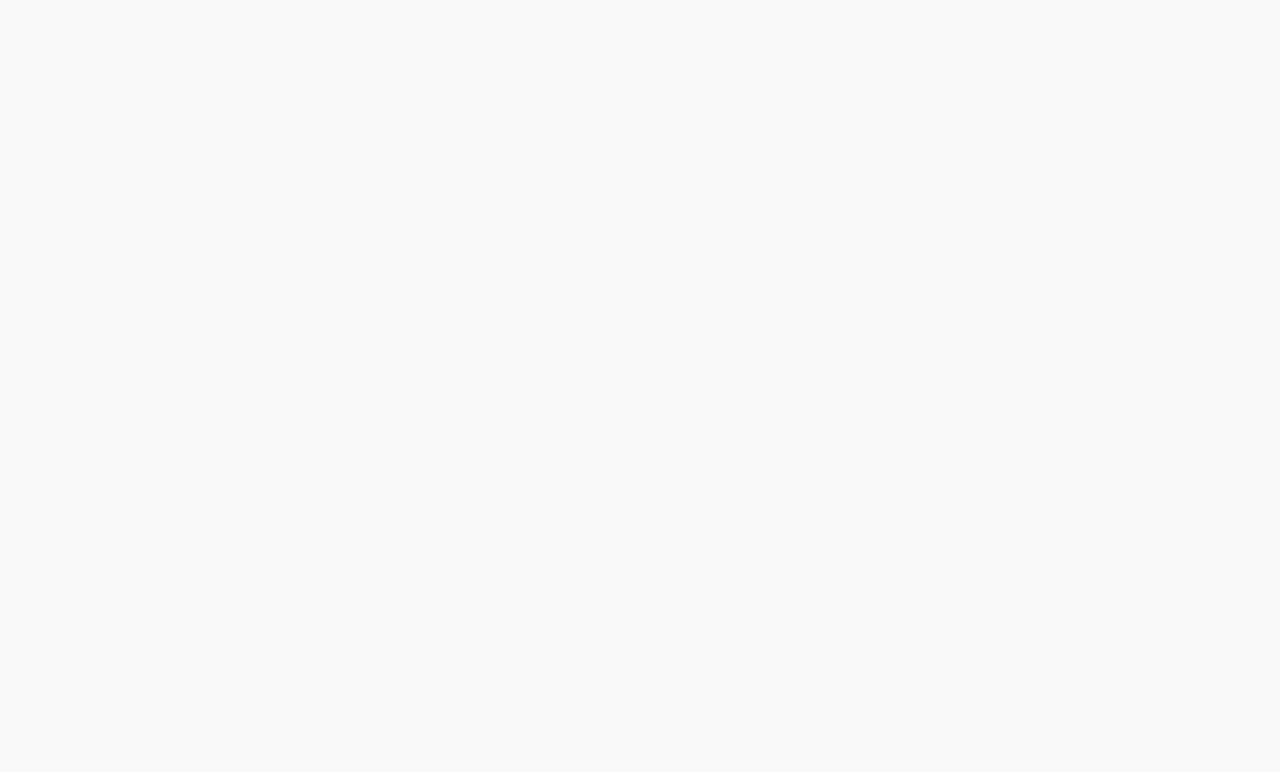
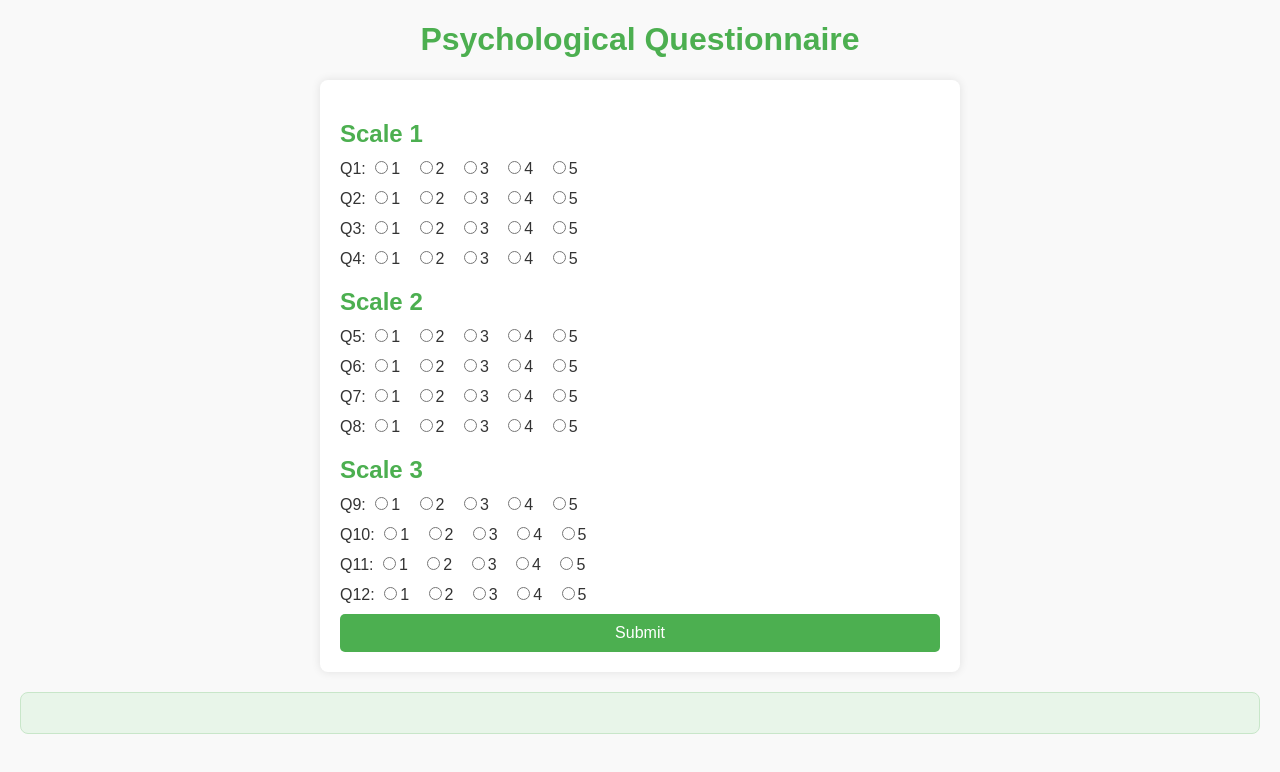
Before and after one commit to ChristianKempny/BB-Questionair, a plain HTML site: page index.html in a window 1280 px wide. Drawn offline with Linux system fonts and the light colour scheme.

Commit message:
Update index.html

```diff
--- a/index.html
+++ b/index.html
@@ -97,40 +97,111 @@
             scale3[0] = reverseScored[2];
 
             // Calculate totals
-            <input type="radio" name="q7" value="4">4
-            <input type="radio" name="q7" value="5">5
+            const totalScale1 = scale1.reduce((a, b) => a + b, 0);
+            const totalScale2 = scale2.reduce((a, b) => a + b, 0);
+            const totalScale3 = scale3.reduce((a, b) => a + b, 0);
+
+            // Display results
+            document.getElementById("results").innerHTML = `
+                <h3>Your Results:</h3>
+                <p><strong>Scale 1 Total:</strong> ${totalScale1}</p>
+                <p><strong>Scale 2 Total:</strong> ${totalScale2}</p>
+                <p><strong>Scale 3 Total:</strong> ${totalScale3}</p>
+            `;
+        }
+    </script>
+</head>
+<body>
+    <h1>Psychological Questionnaire</h1>
+    <form id="questionnaire">
+        <h2>Scale 1</h2>
+        <p>Q1:
+            <label><input type="radio" name="q1" value="1">1</label>
+            <label><input type="radio" name="q1" value="2">2</label>
+            <label><input type="radio" name="q1" value="3">3</label>
+            <label><input type="radio" name="q1" value="4">4</label>
+            <label><input type="radio" name="q1" value="5">5</label>
         </p>
-        <p>Q8: <input type="radio" name="q8" value="1">1
-            <input type="radio" name="q8" value="2">2
-            <input type="radio" name="q8" value="3">3
-            <input type="radio" name="q8" value="4">4
-            <input type="radio" name="q8" value="5">5
+        <p>Q2:
+            <label><input type="radio" name="q2" value="1">1</label>
+            <label><input type="radio" name="q2" value="2">2</label>
+            <label><input type="radio" name="q2" value="3">3</label>
+            <label><input type="radio" name="q2" value="4">4</label>
+            <label><input type="radio" name="q2" value="5">5</label>
+        </p>
+        <p>Q3:
+            <label><input type="radio" name="q3" value="1">1</label>
+            <label><input type="radio" name="q3" value="2">2</label>
+            <label><input type="radio" name="q3" value="3">3</label>
+            <label><input type="radio" name="q3" value="4">4</label>
+            <label><input type="radio" name="q3" value="5">5</label>
+        </p>
+        <p>Q4:
+            <label><input type="radio" name="q4" value="1">1</label>
+            <label><input type="radio" name="q4" value="2">2</label>
+            <label><input type="radio" name="q4" value="3">3</label>
+            <label><input type="radio" name="q4" value="4">4</label>
+            <label><input type="radio" name="q4" value="5">5</label>
+        </p>
+
+        <h2>Scale 2</h2>
+        <p>Q5:
+            <label><input type="radio" name="q5" value="1">1</label>
+            <label><input type="radio" name="q5" value="2">2</label>
+            <label><input type="radio" name="q5" value="3">3</label>
+            <label><input type="radio" name="q5" value="4">4</label>
+            <label><input type="radio" name="q5" value="5">5</label>
+        </p>
+        <p>Q6:
+            <label><input type="radio" name="q6" value="1">1</label>
+            <label><input type="radio" name="q6" value="2">2</label>
+            <label><input type="radio" name="q6" value="3">3</label>
+            <label><input type="radio" name="q6" value="4">4</label>
+            <label><input type="radio" name="q6" value="5">5</label>
+        </p>
+        <p>Q7:
+            <label><input type="radio" name="q7" value="1">1</label>
+            <label><input type="radio" name="q7" value="2">2</label>
+            <label><input type="radio" name="q7" value="3">3</label>
+            <label><input type="radio" name="q7" value="4">4</label>
+            <label><input type="radio" name="q7" value="5">5</label>
+        </p>
+        <p>Q8:
+            <label><input type="radio" name="q8" value="1">1</label>
+            <label><input type="radio" name="q8" value="2">2</label>
+            <label><input type="radio" name="q8" value="3">3</label>
+            <label><input type="radio" name="q8" value="4">4</label>
+            <label><input type="radio" name="q8" value="5">5</label>
         </p>
 
         <h2>Scale 3</h2>
-        <p>Q9: <input type="radio" name="q9" value="1">1
-            <input type="radio" name="q9" value="2">2
-            <input type="radio" name="q9" value="3">3
-            <input type="radio" name="q9" value="4">4
-            <input type="radio" name="q9" value="5">5
+        <p>Q9:
+            <label><input type="radio" name="q9" value="1">1</label>
+            <label><input type="radio" name="q9" value="2">2</label>
+            <label><input type="radio" name="q9" value="3">3</label>
+            <label><input type="radio" name="q9" value="4">4</label>
+            <label><input type="radio" name="q9" value="5">5</label>
         </p>
-        <p>Q10: <input type="radio" name="q10" value="1">1
-            <input type="radio" name="q10" value="2">2
-            <input type="radio" name="q10" value="3">3
-            <input type="radio" name="q10" value="4">4
-            <input type="radio" name="q10" value="5">5
+        <p>Q10:
+            <label><input type="radio" name="q10" value="1">1</label>
+            <label><input type="radio" name="q10" value="2">2</label>
+            <label><input type="radio" name="q10" value="3">3</label>
+            <label><input type="radio" name="q10" value="4">4</label>
+            <label><input type="radio" name="q10" value="5">5</label>
         </p>
-        <p>Q11: <input type="radio" name="q11" value="1">1
-            <input type="radio" name="q11" value="2">2
-            <input type="radio" name="q11" value="3">3
-            <input type="radio" name="q11" value="4">4
-            <input type="radio" name="q11" value="5">5
+        <p>Q11:
+            <label><input type="radio" name="q11" value="1">1</label>
+            <label><input type="radio" name="q11" value="2">2</label>
+            <label><input type="radio" name="q11" value="3">3</label>
+            <label><input type="radio" name="q11" value="4">4</label>
+            <label><input type="radio" name="q11" value="5">5</label>
         </p>
-        <p>Q12: <input type="radio" name="q12" value="1">1
-            <input type="radio" name="q12" value="2">2
-            <input type="radio" name="q12" value="3">3
-            <input type="radio" name="q12" value="4">4
-            <input type="radio" name="q12" value="5">5
+        <p>Q12:
+            <label><input type="radio" name="q12" value="1">1</label>
+            <label><input type="radio" name="q12" value="2">2</label>
+            <label><input type="radio" name="q12" value="3">3</label>
+            <label><input type="radio" name="q12" value="4">4</label>
+            <label><input type="radio" name="q12" value="5">5</label>
         </p>
 
         <button type="button" onclick="calculateResults()">Submit</button>
```
